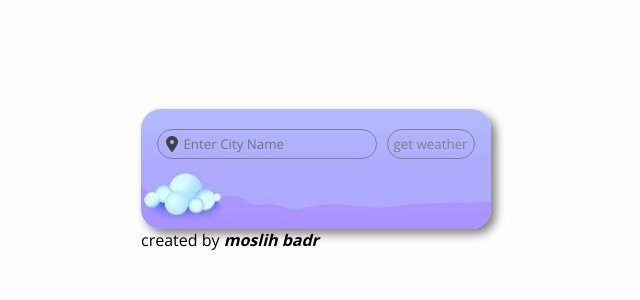
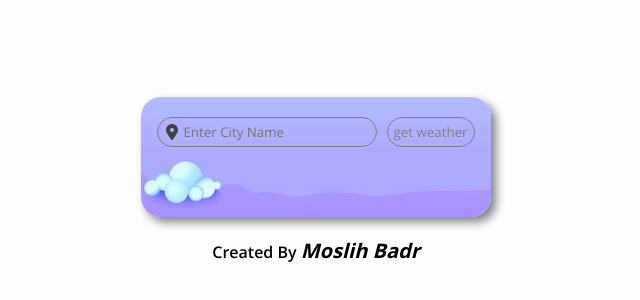
Before and after one commit to Moslihbadr/weather-app, a plain HTML site: page index.html in a window 1280 px wide. Shown: the part 220-520 px from the top of the page, without its empty margins (324-964 px from the left). Drawn offline with nearby package versions, Linux system fonts and the light colour scheme.

Commit message:
Update style.css

```diff
--- a/style.css
+++ b/style.css
@@ -104,3 +104,13 @@ p {
 img {
   margin-top: -12px;
 }
+.rights {
+  width: 100%;
+  text-align: center;
+  margin-top: 20px;
+  text-transform: capitalize;
+  font-weight: 600;
+}
+strong {
+  font-size: 20px;
+}
```
